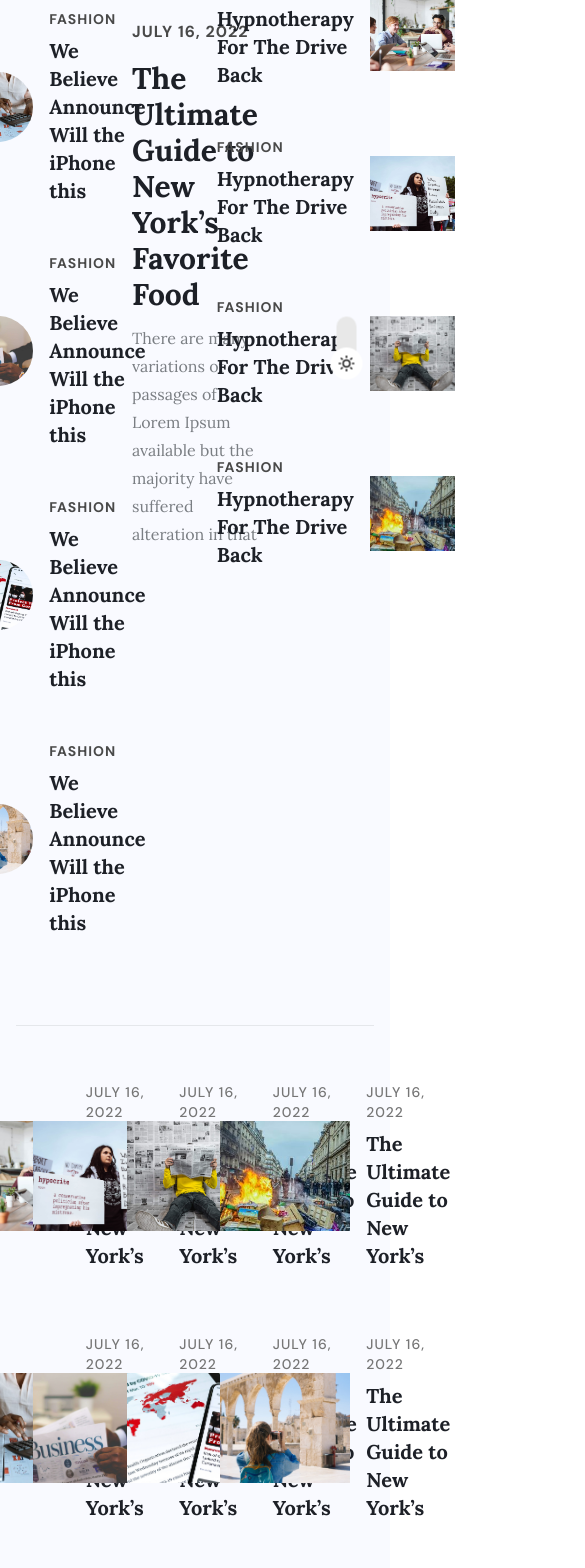
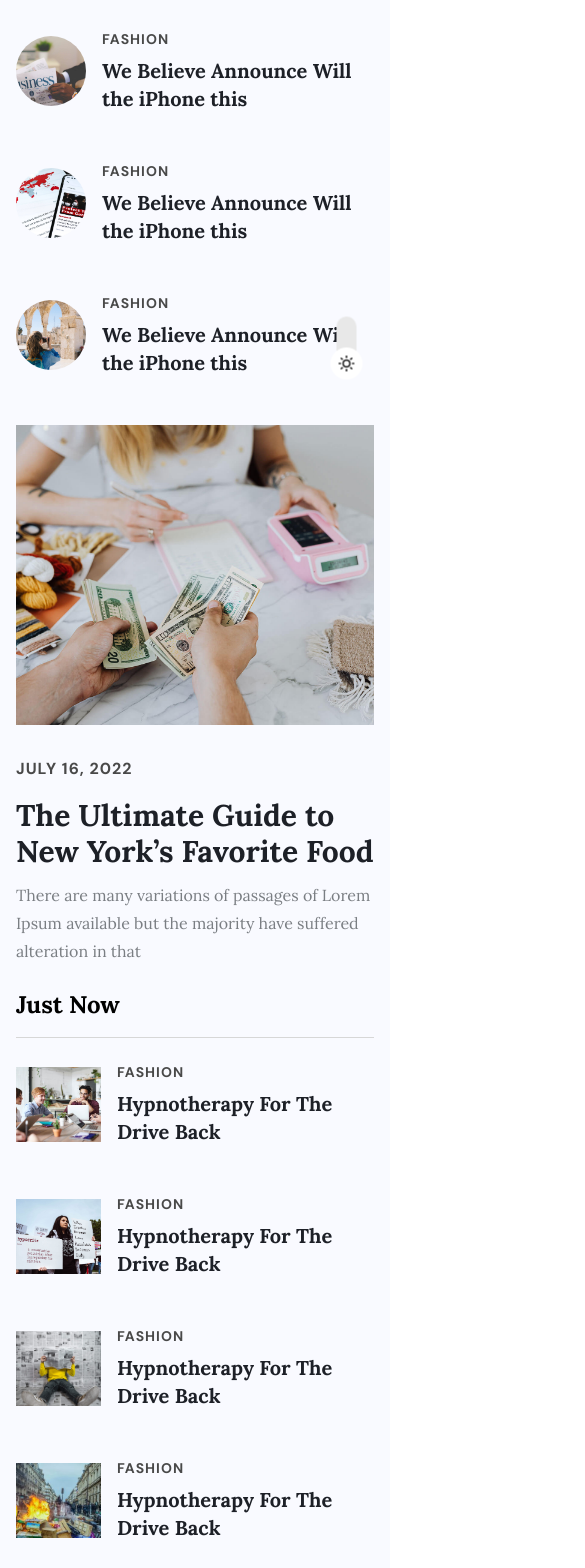
Before and after one commit to QuocBeoo/edu, a React (Vite) app: page / in a window 390 px wide. Shown: the part 240-1808 px from the top of the page, 585 px wide, since content can reach past the window. Built offline with nearby package versions, Linux system fonts and the light colour scheme; a web font is replaced by a local one.

Commit message:
responsive layout Homepage (no includes header)

```diff
--- a/src/components/homepage/LatestArticles.tsx
+++ b/src/components/homepage/LatestArticles.tsx
@@ -1,14 +1,14 @@
 function LatestArticles() {
   return (
     <section className="max-w-[1320px] mx-auto">
-      <div className="flex items-start justify-center font-lora my-16 gap-6">
-        <div className="w-[30%] flex flex-col items-center justify-center">
+      <div className="flex items-start justify-center font-lora my-16 gap-6 flex-col lg:flex-row">
+        <div className="w-full lg:w-[30%] flex flex-col items-start lg:items-center justify-center">
           <div className="w-full border-b border-b-line-d7 pb-4">
             <h3 className="font-bold text-2xl dark:text-white">
               Latest Articles
             </h3>
           </div>
-          <div className="box-news-effect flex items-center justify-center gap-4 my-6 cursor-pointer">
+          <div className="box-news-effect flex items-center justify-start lg:justify-center gap-4 my-6 cursor-pointer">
             <div className="rounded-full h-[70px] min-h-[70px] w-[70px] min-w-[70px] overflow-hidden">
               <img
                 className="w-[70px] h-[70px] object-cover"
@@ -25,7 +25,7 @@ function LatestArticles() {
               </span>
             </div>
           </div>
-          <div className="box-news-effect flex items-center justify-center gap-4 my-6 cursor-pointer">
+          <div className="box-news-effect flex items-center justify-start lg:justify-center gap-4 my-6 cursor-pointer">
             <div className="rounded-full h-[70px] min-h-[70px] w-[70px] min-w-[70px] overflow-hidden">
               <img
                 className="w-[70px] h-[70px] object-cover"
@@ -42,7 +42,7 @@ function LatestArticles() {
               </span>
             </div>
           </div>
-          <div className="box-news-effect flex items-center justify-center gap-4 my-6 cursor-pointer">
+          <div className="box-news-effect flex items-center justify-start lg:justify-center gap-4 my-6 cursor-pointer">
             <div className="rounded-full h-[70px] min-h-[70px] w-[70px] min-w-[70px] overflow-hidden">
               <img
                 className="w-[70px] h-[70px] object-cover"
@@ -59,7 +59,7 @@ function LatestArticles() {
               </span>
             </div>
           </div>
-          <div className="box-news-effect flex items-center justify-center gap-4 my-6 cursor-pointer">
+          <div className="box-news-effect flex items-center justify-start lg:justify-center gap-4 my-6 cursor-pointer">
             <div className="rounded-full h-[70px] min-h-[70px] w-[70px] min-w-[70px] overflow-hidden">
               <img
                 className="w-[70px] h-[70px] object-cover"
@@ -77,8 +77,12 @@ function LatestArticles() {
             </div>
           </div>
         </div>
-        <div className="w-[40%] box-news-effect cursor-pointer">
-          <img src="./imgs/news-now.jpg" alt="news now" />
+        <div className="w-full lg:w-[40%] box-news-effect cursor-pointer">
+          <img
+            className="object-cover w-full h-[300px] lg:h-full"
+            src="./imgs/news-now.jpg"
+            alt="news now"
+          />
           <div>
             <div className="uppercase font-dm-san font-semibold text-sub-title-news dark:text-d-sub-title-news tracking-[1px] mb-4 mt-8">
               July 16, 2022
@@ -92,11 +96,11 @@ function LatestArticles() {
             </div>
           </div>
         </div>
-        <div className="w-[30%] flex-1 flex flex-col items-center justify-center">
+        <div className="w-full lg:w-[30%] flex-1 flex flex-col items-start lg:items-center justify-center">
           <div className="w-full border-b border-b-line-d7 pb-4">
             <h3 className="font-bold text-2xl dark:text-white">Just Now</h3>
           </div>
-          <div className="box-news-effect flex flex-row-reverse items-center justify-center gap-4 my-6 cursor-pointer">
+          <div className="box-news-effect flex flex-row lg:flex-row-reverse items-center justify-center gap-4 my-6 cursor-pointer">
             <div className="h-[75px] min-h-[75px] w-[85px] min-w-[85px] overflow-hidden">
               <img
                 className="w-[85px] h-[75px] object-cover"
@@ -113,7 +117,7 @@ function LatestArticles() {
               </span>
             </div>
           </div>
-          <div className="box-news-effect flex flex-row-reverse items-center justify-center gap-4 my-6 cursor-pointer">
+          <div className="box-news-effect flex flex-row lg:flex-row-reverse items-center justify-center gap-4 my-6 cursor-pointer">
             <div className="h-[75px] min-h-[75px] w-[85px] min-w-[85px] overflow-hidden">
               <img
                 className="w-[85px] h-[75px] object-cover"
@@ -130,7 +134,7 @@ function LatestArticles() {
               </span>
             </div>
           </div>
-          <div className="box-news-effect flex flex-row-reverse items-center justify-center gap-4 my-6 cursor-pointer">
+          <div className="box-news-effect flex flex-row lg:flex-row-reverse items-center justify-center gap-4 my-6 cursor-pointer">
             <div className="h-[75px] min-h-[75px] w-[85px] min-w-[85px] overflow-hidden">
               <img
                 className="w-[85px] h-[75px] object-cover"
@@ -147,7 +151,7 @@ function LatestArticles() {
               </span>
             </div>
           </div>
-          <div className="box-news-effect flex flex-row-reverse items-center justify-center gap-4 my-6 cursor-pointer">
+          <div className="box-news-effect flex flex-row lg:flex-row-reverse items-center justify-center gap-4 my-6 cursor-pointer">
             <div className="h-[75px] min-h-[75px] w-[85px] min-w-[85px] overflow-hidden">
               <img
                 className="w-[85px] h-[75px] object-cover"
@@ -169,8 +173,8 @@ function LatestArticles() {
       {/* Line */}
       <div className="border-t borde-t-line-d7 dark:text-[#eae4e4]"></div>
       {/* Line */}
-      <div className="grid grid-cols-4 font-lora my-8 gap-4">
-        <div className="box-news-effect flex items-center justify-center gap-4 my-6 cursor-pointer">
+      <div className="grid grid-cols-1 lg:grid-cols-2 xl:grid-cols-4 font-lora my-8 gap-4">
+        <div className="box-news-effect flex items-center justify-start lg:justify-center gap-4 my-6 cursor-pointer">
           <div className="h-[110px] min-h-[110px] w-[130px] min-w-[130px] overflow-hidden">
             <img
               className="w-[130px] h-[110px] object-cover"
@@ -187,7 +191,7 @@ function LatestArticles() {
             </span>
           </div>
         </div>
-        <div className="box-news-effect flex items-center justify-center gap-4 my-6 cursor-pointer">
+        <div className="box-news-effect flex items-center justify-start lg:justify-center gap-4 my-6 cursor-pointer">
           <div className="h-[110px] min-h-[110px] w-[130px] min-w-[130px] overflow-hidden">
             <img
               className="w-[130px] h-[110px] object-cover"
@@ -204,7 +208,7 @@ function LatestArticles() {
             </span>
           </div>
         </div>
-        <div className="box-news-effect flex items-center justify-center gap-4 my-6 cursor-pointer">
+        <div className="box-news-effect flex items-center justify-start lg:justify-center gap-4 my-6 cursor-pointer">
           <div className="h-[110px] min-h-[110px] w-[130px] min-w-[130px] overflow-hidden">
             <img
               className="w-[130px] h-[110px] object-cover"
@@ -221,7 +225,7 @@ function LatestArticles() {
             </span>
           </div>
         </div>
-        <div className="box-news-effect flex items-center justify-center gap-4 my-6 cursor-pointer">
+        <div className="box-news-effect flex items-center justify-start lg:justify-center gap-4 my-6 cursor-pointer">
           <div className="h-[110px] min-h-[110px] w-[130px] min-w-[130px] overflow-hidden">
             <img
               className="w-[130px] h-[110px] object-cover"
@@ -238,7 +242,7 @@ function LatestArticles() {
             </span>
           </div>
         </div>
-        <div className="box-news-effect flex items-center justify-center gap-4 my-6 cursor-pointer">
+        <div className="box-news-effect flex items-center justify-start lg:justify-center gap-4 my-6 cursor-pointer">
           <div className="h-[110px] min-h-[110px] w-[130px] min-w-[130px] overflow-hidden">
             <img
               className="w-[130px] h-[110px] object-cover"
@@ -255,7 +259,7 @@ function LatestArticles() {
             </span>
           </div>
         </div>
-        <div className="box-news-effect flex items-center justify-center gap-4 my-6 cursor-pointer">
+        <div className="box-news-effect flex items-center justify-start lg:justify-center gap-4 my-6 cursor-pointer">
           <div className="h-[110px] min-h-[110px] w-[130px] min-w-[130px] overflow-hidden">
             <img
               className="w-[130px] h-[110px] object-cover"
@@ -272,7 +276,7 @@ function LatestArticles() {
             </span>
           </div>
         </div>
-        <div className="box-news-effect flex items-center justify-center gap-4 my-6 cursor-pointer">
+        <div className="box-news-effect flex items-center justify-start lg:justify-center gap-4 my-6 cursor-pointer">
           <div className="h-[110px] min-h-[110px] w-[130px] min-w-[130px] overflow-hidden">
             <img
               className="w-[130px] h-[110px] object-cover"
@@ -289,7 +293,7 @@ function LatestArticles() {
             </span>
           </div>
         </div>
-        <div className="box-news-effect flex items-center justify-center gap-4 my-6 cursor-pointer">
+        <div className="box-news-effect flex items-center justify-start lg:justify-center gap-4 my-6 cursor-pointer">
           <div className="h-[110px] min-h-[110px] w-[130px] min-w-[130px] overflow-hidden">
             <img
               className="w-[130px] h-[110px] object-cover"
--- a/src/components/layout/HeaderLayout.tsx
+++ b/src/components/layout/HeaderLayout.tsx
@@ -1,7 +1,7 @@
 function HeaderLayout() {
   return (
     <header className="bg-white sticky top-0 z-20 dark:bg-d-main-color">
-      <div className="flex items-center justify-between py-4 px-6 2xl:px-2 mx-auto max-w-[1320px] min-h-[75px]">
+      <div className="items-center justify-between py-4 px-6 2xl:px-2 mx-auto max-w-[1320px] min-h-[75px] hidden lg:flex">
         <div className="mr-[50px]">
           <img
             src="https://itcroctheme.com/wp/benqu-wp/newspaper/wp-content/uploads/sites/5/2022/09/logo-news.png"
```
Also changed, not shown: src/components/homepage/BusFasHea.tsx (+18 -18 lines), src/components/homepage/Business.tsx (+14 -14 lines), src/components/homepage/FeaturedStories.tsx (+11 -11 lines), src/components/homepage/MostView.tsx (+16 -12 lines), src/components/layout/FooterLayout.tsx (+10 -10 lines).
